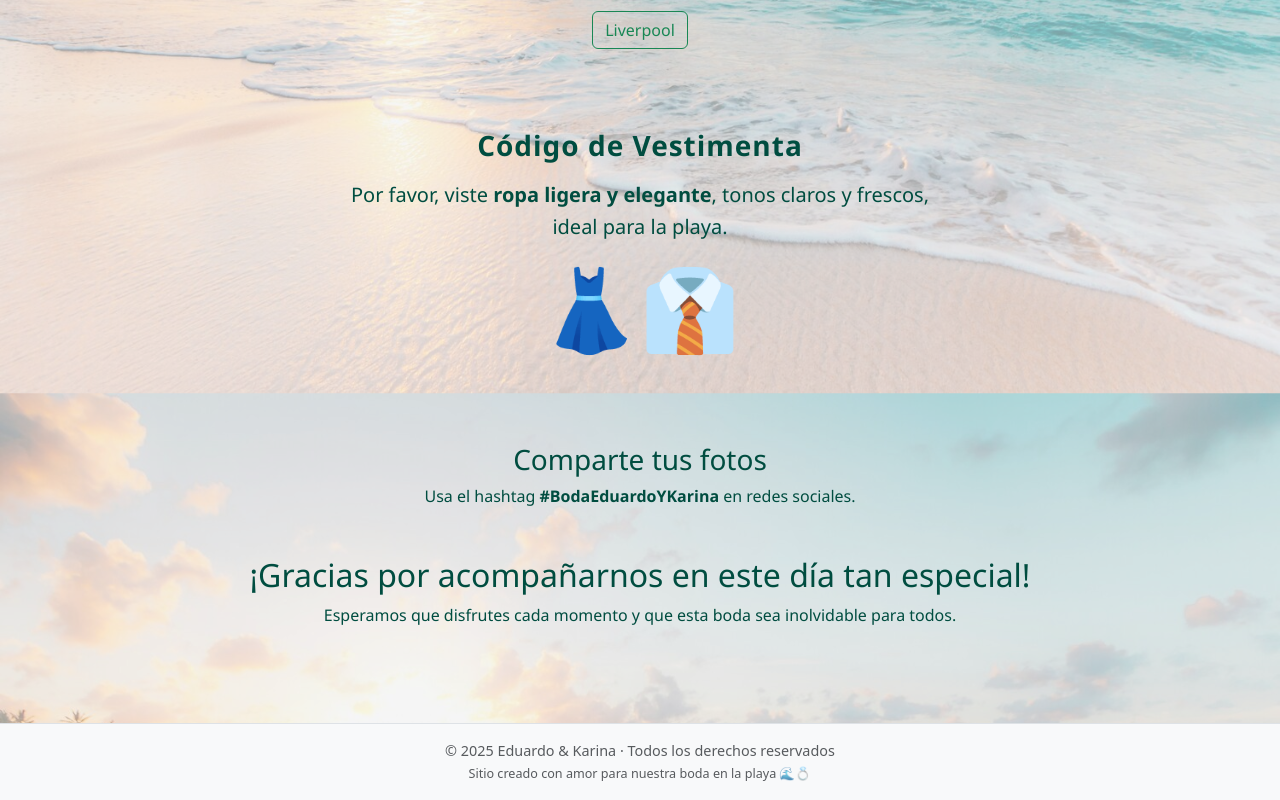
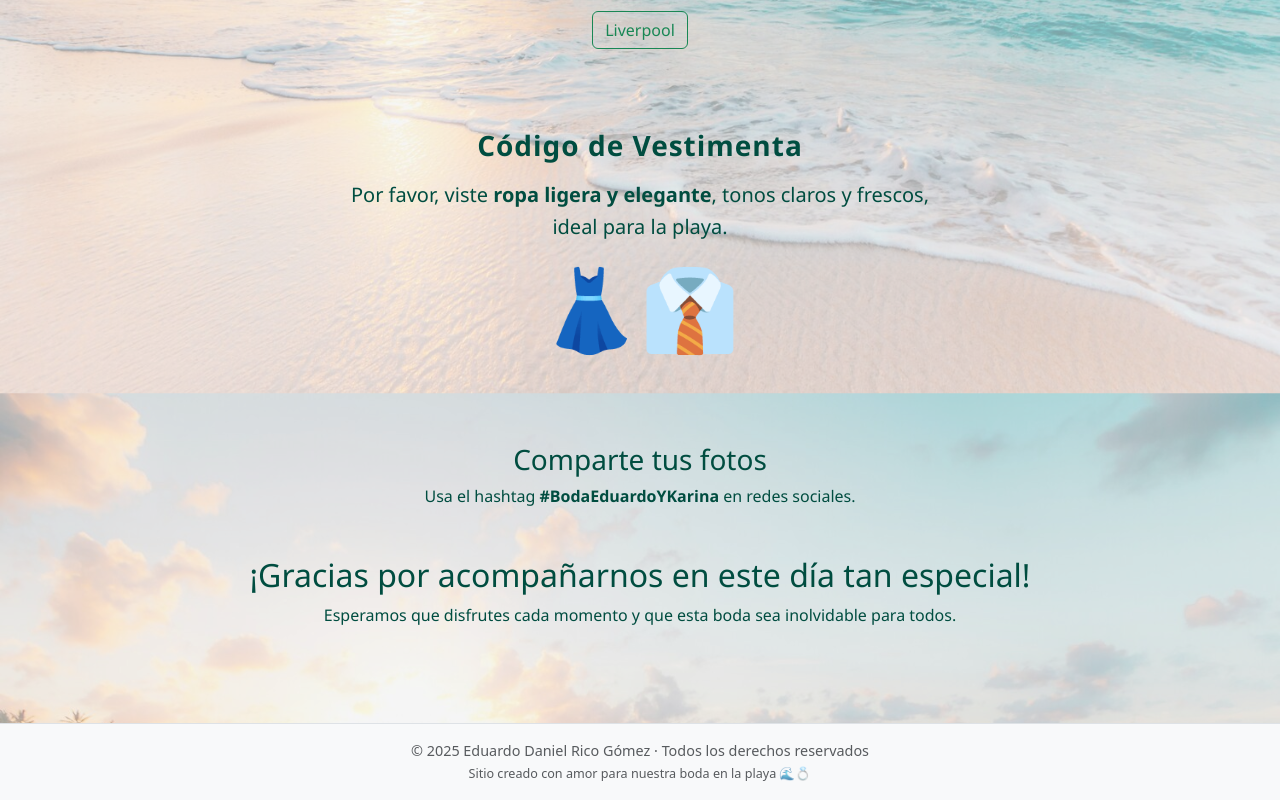
Before and after one commit to edu5975/boda-v2, a Vue app: page / in a window 1280 px wide. Shown: the part 2159-2959 px from the top of the page. Built offline with nearby package versions, Linux system fonts and the light colour scheme.

Commit message:
footer change

```diff
--- a/src/components/Footer.vue
+++ b/src/components/Footer.vue
@@ -2,7 +2,7 @@
   <footer class="bg-light text-center text-muted py-3 mt-5 border-top">
     <div class="container">
       <p class="mb-1">
-        © 2025 Eduardo & Karina · Todos los derechos reservados
+        © 2025 Eduardo Daniel Rico Gómez · Todos los derechos reservados
       </p>
       <small class="d-block">Sitio creado con amor para nuestra boda en la playa 🌊💍</small>
     </div>
```
